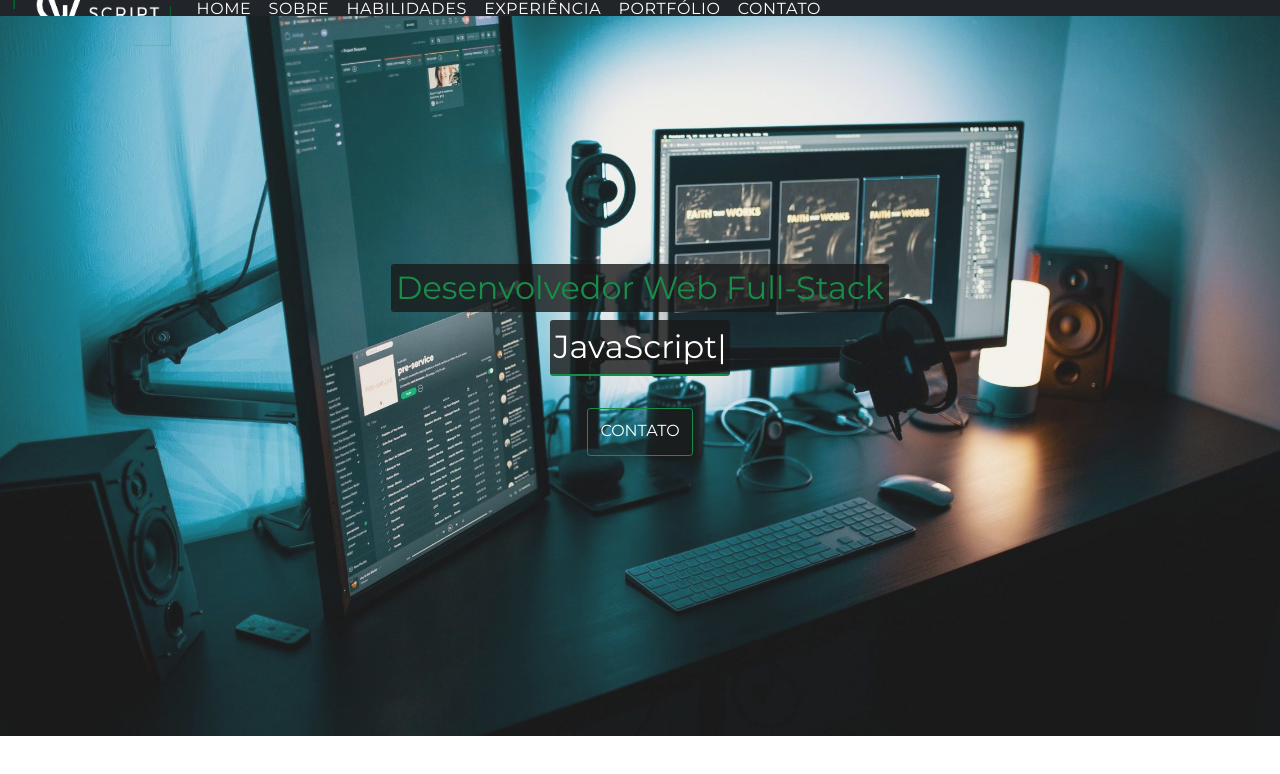
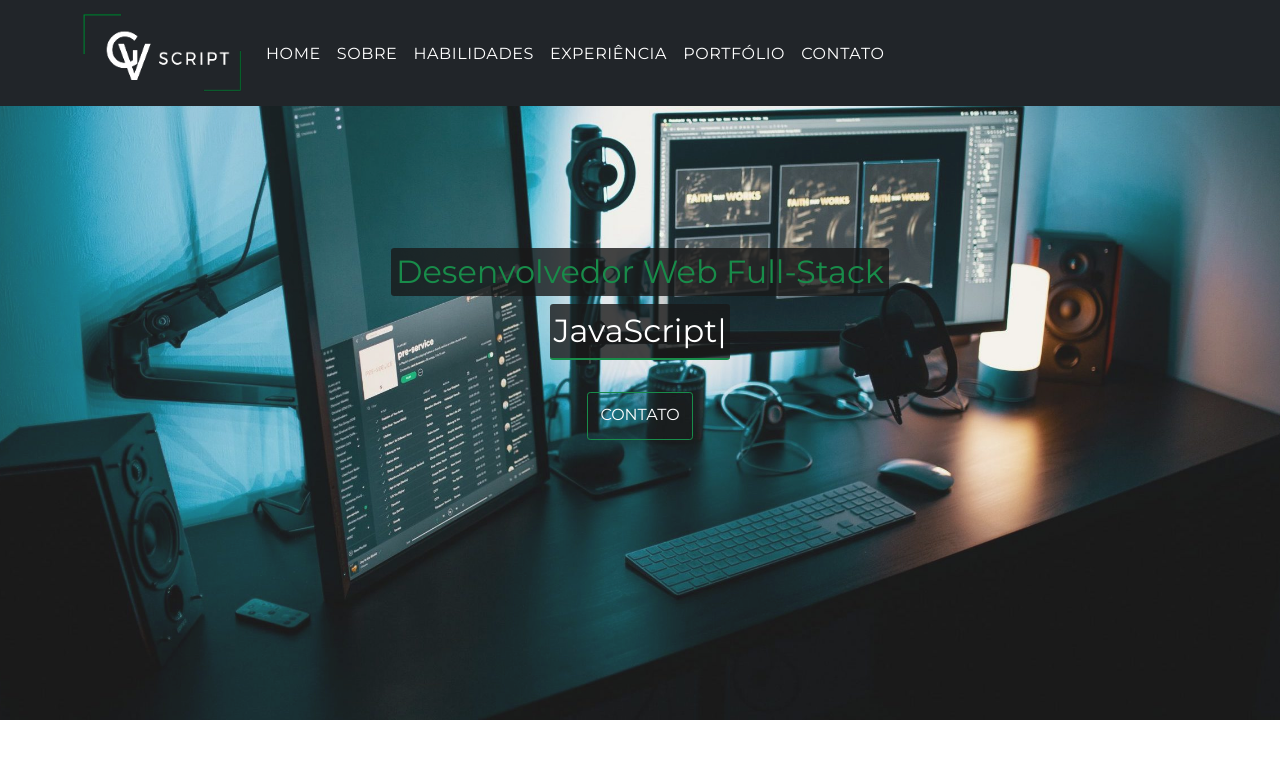
Before and after one commit to gvscript/gvscript.github.io, a React (Create React App) app: page / in a window 1280 px wide. Shown: the top 774 px of the page. Built offline with nearby package versions, Linux system fonts and the light colour scheme.

Commit message:
nav fixed?

```diff
--- a/src/App.css
+++ b/src/App.css
@@ -13,8 +13,10 @@ body {
 }
 
 /****************************** NAVBAR ***************************************/
-.container {
-  position: fixed;
+nav {
+  width: 100%;
+  position: fixed !important;
+  z-index: 1;
 }
 
 .logo{
@@ -36,8 +38,8 @@ nav ul li {
 }
 
 .navbar-nav > li > a {
-  margin-left: 0.0375rem;
-  margin-right: 0.0375rem;
+  /* margin-left: 0.0375rem;
+  margin-right: 0.0375rem; */
   color: var(--primary-white) !important;
   border-top: 0.125rem solid var(--primary-dark);
 }
@@ -60,6 +62,9 @@ nav ul li {
 }
 
 /****************************** HEADER ***************************************/
+header {
+  margin-top: 500px !important;
+}
 
 .header-wraper {
   position: relative;
--- a/src/App.js
+++ b/src/App.js
@@ -2,12 +2,14 @@ import './App.css';
 import "bootstrap/dist/css/bootstrap.min.css";
 import Navbar from './components/Navbar';
 import Header from './components/Header';
+import Sobre from './components/Sobre';
 
 function App() {
   return (
     <>
       <Navbar />
       <Header />
+      <Sobre />
     </>
   );
 }
--- /dev/null
+++ b/src/components/Sobre.js
@@ -0,0 +1,11 @@
+import React from 'react';
+
+const Sobre = () => {
+  return(
+    <div>
+
+    </div>
+  )
+};
+
+export default Sobre
```
